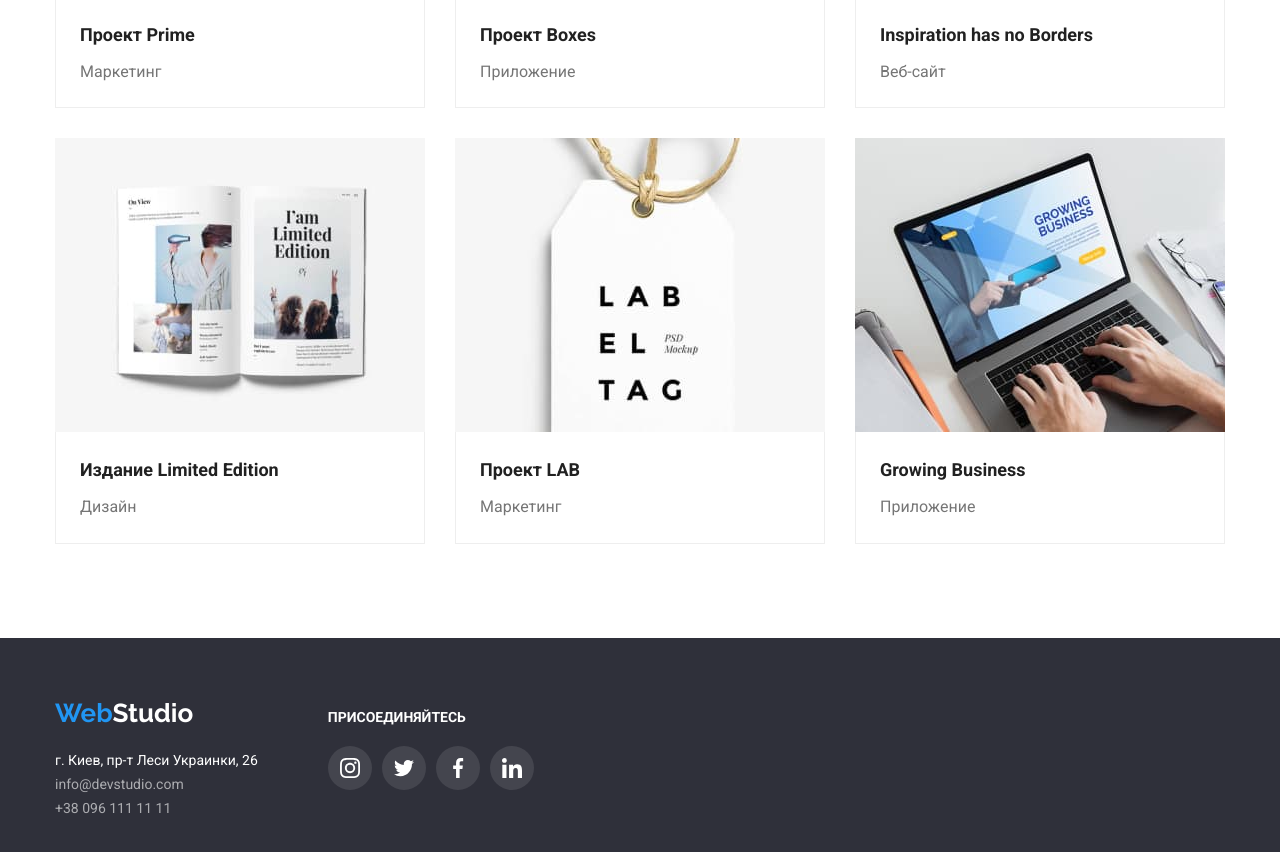
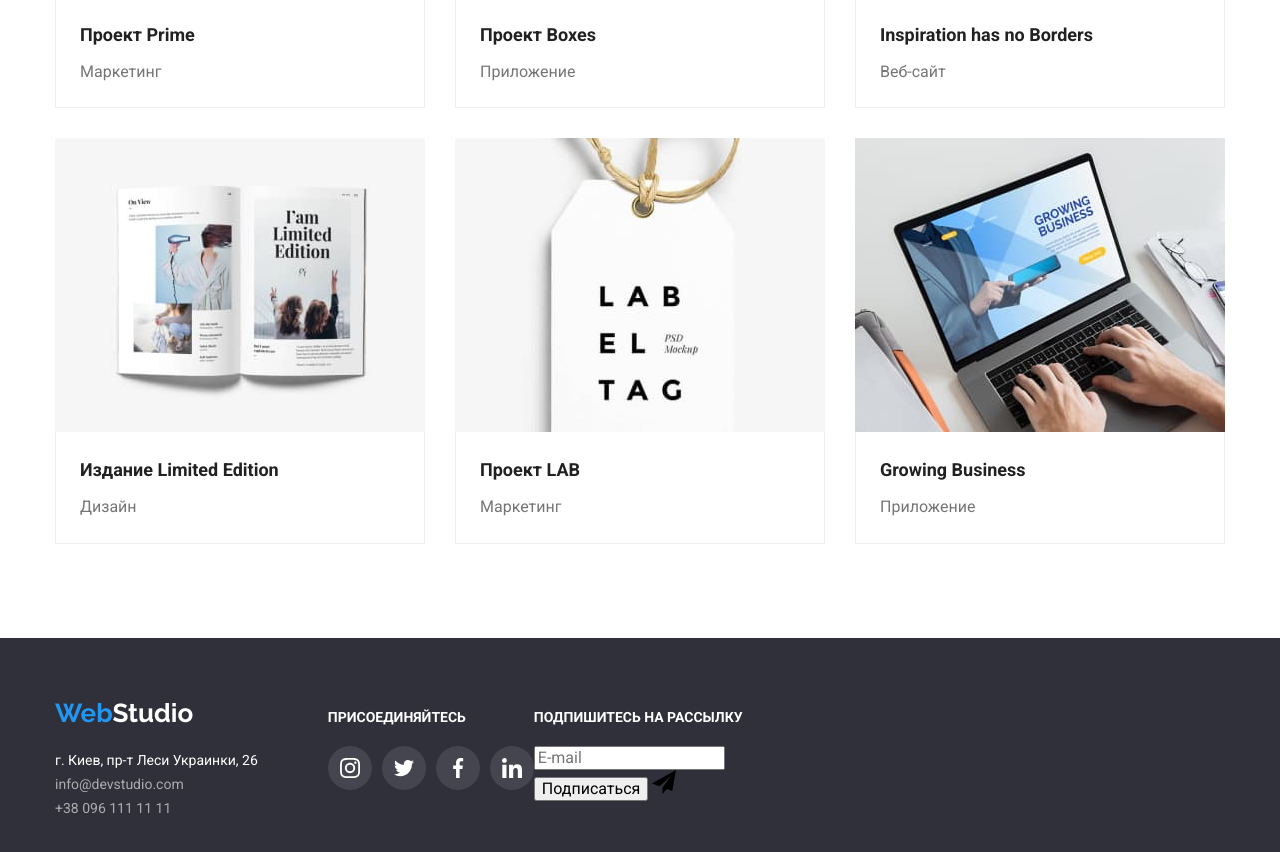
Before and after one commit to SergeyBelokopytnyy/goit-markup-hw-06, a plain HTML site: page portfolio.html in a window 1280 px wide. Shown: the part 998-1850 px from the top of the page. Drawn offline with nearby package versions, Linux system fonts and the light colour scheme.

Commit message:
Создает форму подписки в футере

```diff
--- a/portfolio.html
+++ b/portfolio.html
@@ -10,6 +10,7 @@
   <link rel="stylesheet" href="https://cdnjs.cloudflare.com/ajax/libs/modern-normalize/1.0.0/modern-normalize.min.css"
     integrity="sha512-ISS7cAi1PEhQ8jnbJpJZMd29NlhNj4AWYyLOSp2CE/CsHxTCu+r+t0D2yoJudVrd0/8fTVPUVDzY5Tvli75u/g=="
     crossorigin="anonymous" />
+  <link rel="stylesheet" href="https://cdnjs.cloudflare.com/ajax/libs/animate.css/4.1.1/animate.min.css"/>
   <link rel="stylesheet" href="./css/styles.css">
 </head>
 <body>
@@ -229,6 +230,19 @@
           </li>
         </ul>
       </div>
+      <div class="subscription-footer">
+        <p class="social-title">Подпишитесь на рассылку</p>
+        <form class="form-footer">
+          <label class="form-item-text-footer" for="email-subscription"></label>
+          <input class="form-item-footer" type="email" name="user-email" id="email-subscription" placeholder="E-mail">
+          <div class="button-subscription">
+            <button class="button-submit-footer" type="submit">Подписаться</button>
+            <svg class="icon-submit-footer" width="24" height="24">
+              <use href="./images/icons.svg#icon-send"></use>
+            </svg>
+          </div>
+        </form>
+      </div>
     </div>
   </footer>
 </body>
```
